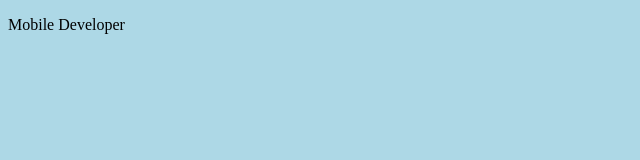
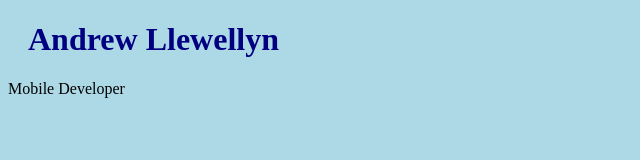
Before and after one commit to alwynGSU/alwynGSU.github.io, a plain HTML site: page index.html in a window 1280 px wide. Shown: the whole page, without its empty margins (0-640 px from the left). Drawn offline with Linux system fonts and the light colour scheme.

Commit message:
Update index.html

```diff
--- a/index.html
+++ b/index.html
@@ -6,6 +6,7 @@
     <title>Andrew Llewellyn</title>
 </head>
 <body>
-<p>Mobile Developer</p>
+    <h1>Andrew Llewellyn</h1>
+    <p>Mobile Developer</p>
 </body>
 </html>
```
